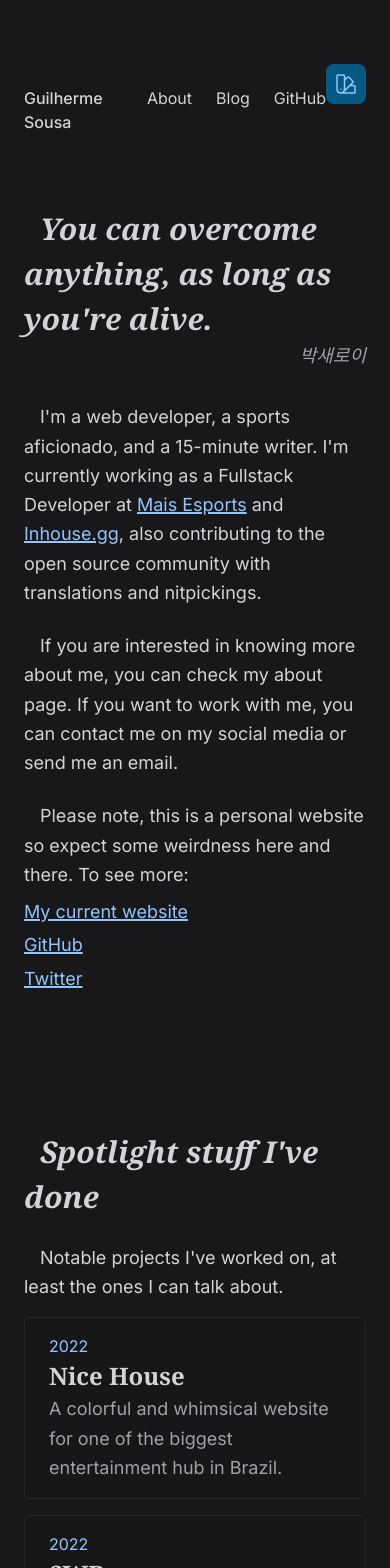
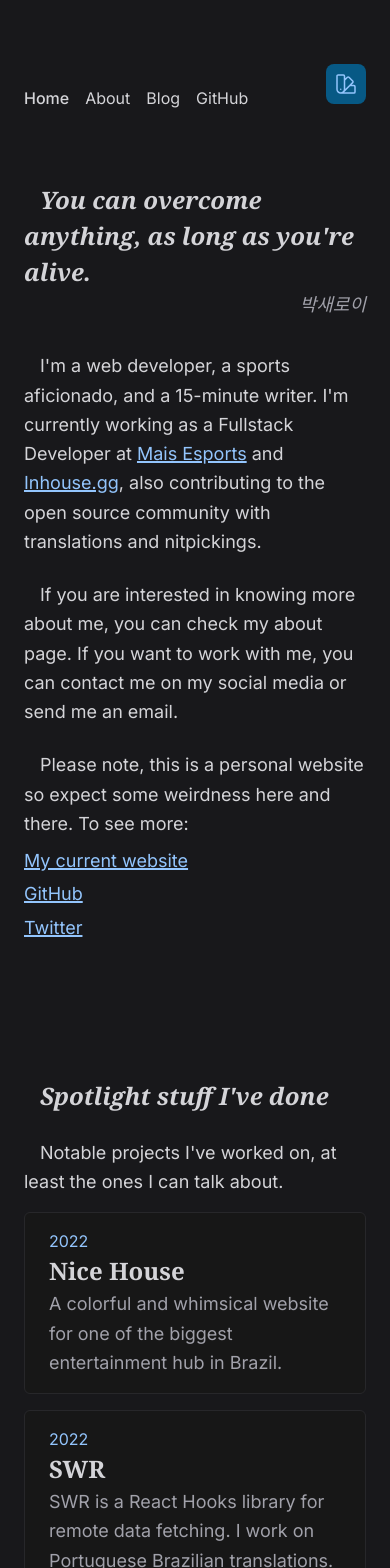
Before and after one commit to guilherssousa/svelte.guilherssousa.dev, a SvelteKit app: page / in a window 390 px wide. Shown: the top 1568 px of the page. Built offline with nearby package versions, Linux system fonts and the light colour scheme; a web font is replaced by a local one.

Commit message:
start to work on responsiveness

```diff
--- a/src/routes/+layout.svelte
+++ b/src/routes/+layout.svelte
@@ -73,8 +73,9 @@
 	<div class="pt-16 pb-16 min-h-screen">
 		<div class="mx-auto max-w-screen-lg px-6">
 			<nav class="flex items-baseline justify-between">
-				<ul class="flex gap-x-6">
-					<li><a href="/" class="font-medium">Guilherme Sousa</a></li>
+				<ul class="flex gap-x-4 sm:gap-x-6">
+					<li class="hidden sm:block"><a href="/" class="font-medium">Guilherme Sousa</a></li>
+					<li class="sm:hidden block"><a href="/" class="font-medium">Home</a></li>
 					<li><a href="/about">About</a></li>
 					<li><a href="/blog">Blog</a></li>
 					<li>
--- a/src/routes/+page.svelte
+++ b/src/routes/+page.svelte
@@ -17,7 +17,7 @@
 		</div>
 		<div class="md:w-3/5 mt-2">
 			<div class="flex flex-col">
-				<h1 class="indent-4 text-3xl font-serif font-bold italic leading-normal">
+				<h1 class="indent-4 text-2xl md:text-3xl font-serif font-bold italic leading-normal">
 					You can overcome anything, as long as you're alive.
 				</h1>
 				<span class="self-end text-zinc-400 italic">박새로이</span>
@@ -68,7 +68,7 @@
 	<section class="mt-32 leading-relaxed text-lg flex gap-x-8">
 		<div class="md:w-3/5 mt-2">
 			<div class="flex flex-col">
-				<h1 class="indent-4 text-3xl font-serif font-bold italic leading-normal">
+				<h1 class="indent-4 text-2xl md:text-3xl font-serif font-bold italic leading-normal">
 					Spotlight stuff I've done
 				</h1>
 			</div>
```
